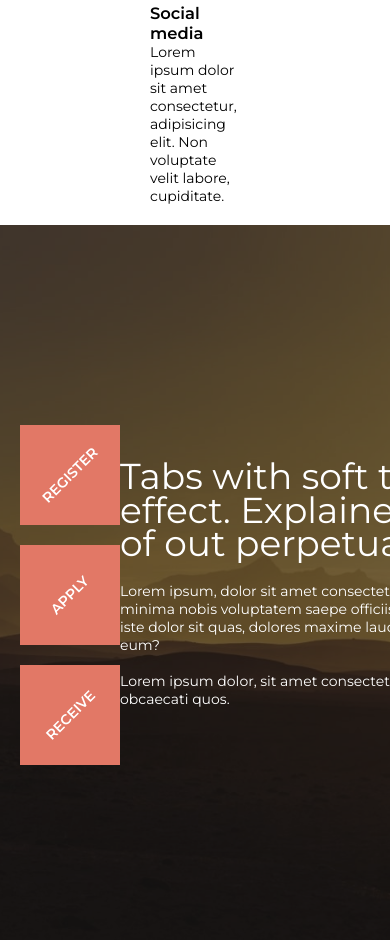
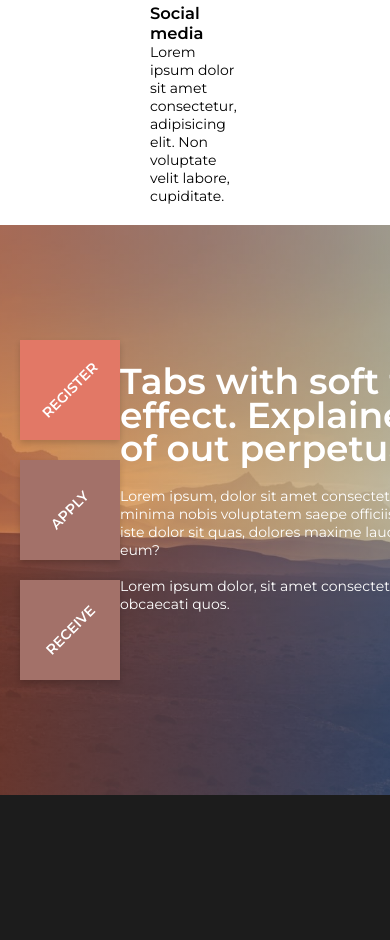
Before and after one commit to AmandaPakalniskyte/Webpage, a plain HTML site: page index.html in a window 390 px wide. Shown: the part 884-1824 px from the top of the page. Drawn offline with nearby package versions, Linux system fonts and the light colour scheme; no server answers.

Commit message:
pakeitimai-IV

```diff
--- /dev/null
+++ b/css/src/about.scss
@@ -0,0 +1,179 @@
+.about {
+    position: relative;
+    padding: 115px 0;
+    background-color: pink;
+    background-image: url("../images/tab-image.jpg");
+    background-size: cover;
+    background-position: center center;
+
+    &:before {
+        content: '';
+        position: absolute;
+        top: 0;
+        left: 0;
+        width: 100%;
+        height: 100%;
+        background: linear-gradient(270deg, #6696E2 0%, #E27866 100%);
+        opacity: 0.42;
+    }
+
+    .container {
+        position: relative;
+        display: flex;
+        align-items: center;
+        justify-content: space-between;
+    }
+
+    .tab-navigation {
+        ul {
+            list-style: none;
+            padding: 0;
+
+            li {
+                display: flex;
+                align-items: center;
+                justify-content: center;
+                width: 100px;
+                height: 100px;
+                background-color: #A37169;
+                box-shadow: 0px 3px 6px #00000029;
+                cursor: pointer;
+                transition: 0.3s ease-in-out;
+
+                &:not(:last-child) {
+                    margin-bottom: 20px;
+                }
+
+                &.active {
+                    background-color: #E27866;
+                }
+
+                span {
+                    position: absolute;
+                    transform: rotate(-45deg);
+                    font-size: 14px;
+                    color: #fff;
+                    text-transform: uppercase;
+                    font-weight: bolder;
+                 }
+            }
+        }
+    }
+
+    .tab-content {
+        display: none;
+        animation: tab-reveal 0.5s forwards;
+        color: #fff;
+
+        .title {
+            font-size: 36px;
+            width: 510px;
+            font-weight: bolder;
+            line-height: 93%;
+            padding-bottom: 21px;
+
+        }
+
+        .content {
+            width: 510px;
+            padding-bottom: 43px;
+            font-size: 14px;
+        }
+
+
+        &.active {
+            display: block;
+        }
+    }
+}
+
+
+// .tab-grid {
+//     position: relative;
+//     display: flex;
+//     align-items: center;
+//     justify-content: flex-start;
+//     padding: 200px 0;
+//     background-image: url("../images/tab-image.jpg");
+//     background-size: cover;
+//     background-position: center center;
+
+//     &:before {
+//         content: '';
+//         position: absolute;
+//         top: 0;
+//         left: 0;
+//         width: 100%;
+//         height: 100%;
+//         background-color: #1C1C1C;
+//         opacity: 0.63;
+//     }
+
+//     .container {
+//         position: relative;
+//         display: flex;
+//         justify-content: space-between;
+//         align-items: center;
+
+//         // align-items:flex-end;
+
+//         .tab-box {
+//             display: flex;
+//             flex-direction: column;
+
+
+
+
+//          div {
+//             height: 100px;
+//             width: 100px;
+//             background-color: #E27866;
+//             color: white;
+//             margin-bottom: 20px;
+//             font-weight: bolder;
+//             display: flex;
+//             align-items: center;
+//             justify-content: center;
+
+
+
+//             span {
+//                 position: absolute;
+//                 transform: rotate(-45deg);
+//                 font-size: 14px;
+//             }
+
+
+//          }
+
+
+//         }
+
+//         .description-box {
+//             color: white;
+
+
+//             .title {
+//                 font-size: 36px;
+//                 width: 510px;
+//                 line-height: 93%;
+//                 padding-bottom: 21px;
+
+//             }
+
+//             .content {
+//                 width: 510px;
+//                 padding-bottom: 43px;
+//                 font-size: 14px;
+//             }
+
+//         }
+
+//         .image-box {
+//             display: flex;
+//             width: 360px;
+//             border: 2px solid red;
+
+//         }
+//     }
+// }
--- a/css/src/dark-box.scss
+++ b/css/src/dark-box.scss
@@ -1,4 +1,4 @@
-.black-box {
+.dark-box {
 
     display: flex;
     align-items: center;
--- a/css/src/style.scss
+++ b/css/src/style.scss
@@ -2,6 +2,6 @@
 @import "hero.scss";
 @import "header.scss";
 @import "footer.scss";
-@import "tab.scss";
+@import "about.scss";
 @import "dark-box.scss";
 @import "white-box";
--- a/css/src/tab.scss
+++ /dev/null
@@ -1,89 +0,0 @@
-.tab-grid {
-    position: relative;
-    display: flex;
-    align-items: center;
-    justify-content: flex-start;
-    padding: 200px 0;
-    background-image: url("../images/tab-image.jpg");
-    background-size: cover;
-    background-position: center center;
-
-    &:before {
-        content: '';
-        position: absolute;
-        top: 0;
-        left: 0;
-        width: 100%;
-        height: 100%;
-        background-color: #1C1C1C;
-        opacity: 0.63;
-    }
-
-    .container {
-        position: relative;
-        display: flex;
-        justify-content: space-between;
-        align-items: center;
-
-        // align-items:flex-end;
-
-        .tab-box {
-            display: flex;
-            flex-direction: column;
-
-
-
-
-         div {
-            height: 100px;
-            width: 100px;
-            background-color: #E27866;
-            color: white;
-            margin-bottom: 20px;
-            font-weight: bolder;
-            display: flex;
-            align-items: center;
-            justify-content: center;
-
-
-
-            span {
-                position: absolute;
-                transform: rotate(-45deg);
-                font-size: 14px;
-            }
-
-
-         }
-
-
-        }
-
-        .description-box {
-            color: white;
-
-
-            .title {
-                font-size: 36px;
-                width: 510px;
-                line-height: 93%;
-                padding-bottom: 21px;
-
-            }
-
-            .content {
-                width: 510px;
-                padding-bottom: 43px;
-                font-size: 14px;
-            }
-
-        }
-
-        .image-box {
-            display: flex;
-            width: 360px;
-            border: 2px solid red;
-
-        }
-    }
-}
--- a/index.html
+++ b/index.html
@@ -7,6 +7,7 @@
     <link rel="preconnect" href="https://fonts.googleapis.com">
     <link rel="preconnect" href="https://fonts.gstatic.com" crossorigin>
     <link href="https://fonts.googleapis.com/css2?family=Montserrat:wght@400;600&display=swap" rel="stylesheet">
+    <link rel="stylesheet" href="https://unpkg.com/swiper@7/swiper-bundle.min.css"/>
     <link rel="stylesheet" href="css/style.css">
     <script src="https://kit.fontawesome.com/e07dd4d69d.js" crossorigin="anonymous"></script>
     <title>Document</title>
@@ -81,7 +82,7 @@
                     <a href="https://www.google.com/"><i class="fas fa-wifi"></i></i></i></a>
                 </div>
         </section>
-        <section class="tab-grid">
+        <!-- <section class="tab-grid">
             <div class="container">
                 <div class="tab-box">
                     <div><span>REGISTER</span></div>
@@ -108,12 +109,40 @@
 
 
             </div>
+        </section> -->
+
+        <section class="about" id="about">
+            <div class="container">
+                <nav class="tab-navigation">
+                    <ul>
+                        <li data-target="register" class="active">
+                            <span>Register</span>
+                        </li>
+                        <li data-target="apply">
+                            <span>Apply</span>
+                        </li>
+                        <li data-target="receive">
+                            <span>Receive</span>
+                        </li>
+                    </ul>
+                </nav>
+                <div data-tab="register" class="tab-content active">
+                    <div class="title">Tabs with soft transitioning effect. Explained propritety of out perpetual his you.</div>
+                <div class="content">Lorem ipsum, dolor sit amet consectetur adipisicing elit. Sed quia minima nobis voluptatem saepe officiis error harum nihil recusandae iste dolor sit quas, dolores maxime laudantium praesentium amet sunt eum?
+
+                    <br><br>
+                Lorem ipsum dolor, sit amet consectetur adipisicing elit. Iste libero obcaecati quos.
+                </div>
+            </div>
+                <div data-tab="apply" class="tab-content">Apply content</div>
+                <div data-tab="receive" class="tab-content">Receive content</div>
+            </div>
         </section>
 
 
 
 
-        <section class="black-box">
+        <section class="dark-box">
             <div class="container">
                 <div class="logo-box">
                     <img src="images/logo.svg" alt="Logo">
@@ -162,5 +191,7 @@
         </section>
     </main>
     <footer></footer>
+    <script src="https://unpkg.com/swiper@7/swiper-bundle.min.js"></script>
+    <script src="script.js"></script>
 </body>
 </html>
--- /dev/null
+++ b/script.js
@@ -0,0 +1,75 @@
+//
+// About section tab navigation
+//
+
+const tabNavigationElements = document.querySelectorAll(".about .tab-navigation li");
+const tabContentElements = document.querySelectorAll(".about .tab-content");
+
+function removeActiveClassesFromElements(elements) {
+    for (let element of elements) {
+        element.classList.remove("active");
+    }
+}
+
+for (let tabElement of tabNavigationElements) {
+    tabElement.addEventListener("click", function() {
+        const target = this.dataset.target; // "register" / "apply" / "receive"
+
+        removeActiveClassesFromElements(tabNavigationElements);
+        this.classList.add("active");
+
+        removeActiveClassesFromElements(tabContentElements);
+        document.querySelector('.tab-content[data-tab="'+target+'"]').classList.add('active');
+    });
+}
+
+//
+// Reviews section swiper gallery
+//
+
+const swiper = new Swiper('.reviews-swiper', {
+    speed: 900,
+    slidesPerView: 1,
+    spaceBetween: 50,
+    // slidesPerGroup: 3,
+    autoHeight: true,
+    loop: true,
+    autoplay: {
+        delay: 2000,
+    },
+    pagination: {
+        el: '.swiper-pagination',
+        clickable: true
+    },
+    breakpoints: {
+        800: {
+          slidesPerView: 3,
+          spaceBetween: 120
+        }
+      }
+});
+
+//
+// Get weather data from openweather API
+//
+
+const url = "https://api.openweathermap.org/data/2.5/weather?q=London&units=metric&appid=5ccac2d1b356d2a66489fe488e39791b";
+const weatherElement = document.getElementById("weather-in-celsius");
+
+function getCurrentWeatherInCelsius() {
+    const http = new XMLHttpRequest();
+    http.open("GET", url);
+    http.addEventListener('load', function() {
+        const response = JSON.parse(http.response);
+        const temperature = response.main.temp;
+
+        if (temperature > 0) {
+            weatherElement.innerText = "+" + temperature;
+        } else {
+            weatherElement.innerText = temperature;
+        }
+    })
+    http.send();
+}
+
+window.addEventListener('load', getCurrentWeatherInCelsius)
```
Also changed, not shown: css/style.css.
